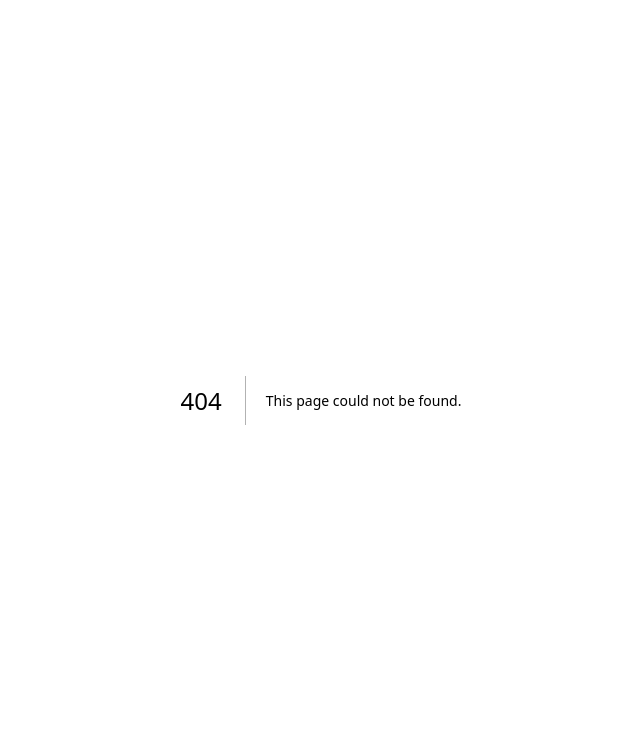
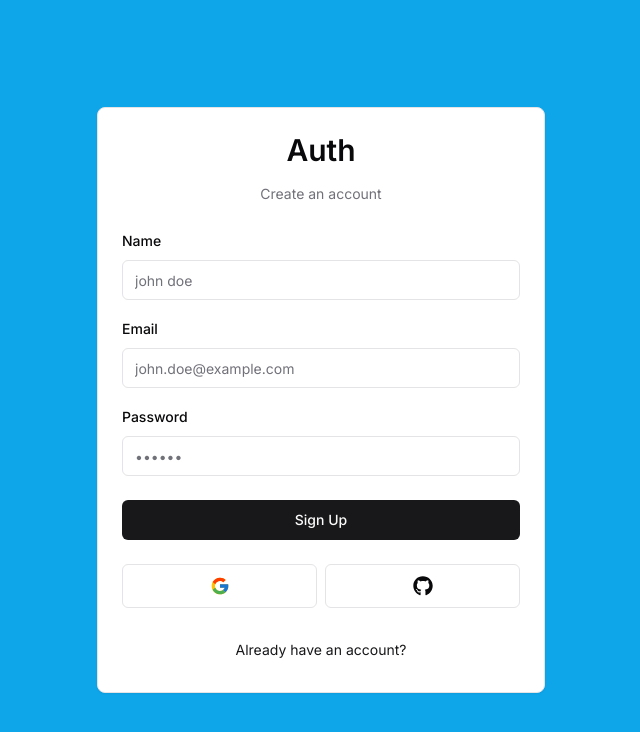
Before and after one commit to indunil-jay/next-auth-v5, a Next.js app: page /auth/register in a window 1280 px wide. Before the commit this address had no page. Shown: the top 732 px of the page, without its empty margins (319-959 px from the left). Built offline with nearby package versions, Linux system fonts and the light colour scheme.

Commit message:
add register form and create mock server-action

```diff
--- /dev/null
+++ b/src/actions/register.ts
@@ -0,0 +1,15 @@
+"use server";
+
+import { RegisterSchema } from "@/schemas";
+import * as z from "zod";
+
+export const register = async (values: z.infer<typeof RegisterSchema>) => {
+  //server-side validation
+  const validatedFields = RegisterSchema.safeParse(values);
+
+  if (!validatedFields.success) {
+    return { error: "Invalid fields!" };
+  }
+
+  return { success: "Email sent" };
+};
--- /dev/null
+++ b/src/app/auth/register/page.tsx
@@ -0,0 +1,7 @@
+import { RegisterForm } from "@/components/auth/register-form";
+
+const RegisterPage = () => {
+  return <RegisterForm />;
+};
+
+export default RegisterPage;
--- /dev/null
+++ b/src/components/auth/register-form.tsx
@@ -0,0 +1,125 @@
+"use client";
+import { useForm } from "react-hook-form";
+import { zodResolver } from "@hookform/resolvers/zod";
+import * as z from "zod";
+import { CardWrapper } from "@/components/card-wrapper";
+import { RegisterSchema } from "@/schemas";
+import {
+  Form,
+  FormControl,
+  FormField,
+  FormItem,
+  FormLabel,
+  FormMessage,
+} from "@/components/ui/form";
+import { Input } from "@/components/ui/input";
+import { Button } from "@/components/ui/button";
+import { FormError } from "@/components/form-error";
+import { FormSuccess } from "@/components/form-success";
+import { useState, useTransition } from "react";
+import { register } from "@/actions/register";
+
+export const RegisterForm = () => {
+  const form = useForm<z.infer<typeof RegisterSchema>>({
+    resolver: zodResolver(RegisterSchema),
+    defaultValues: {
+      email: "",
+      password: "",
+    },
+  });
+
+  const [pending, startTransition] = useTransition();
+
+  //toget server-side responses (simple approach)
+  const [error, setError] = useState<string | undefined>("");
+  const [success, setSuccess] = useState<string | undefined>("");
+
+  const onSubmit = (value: z.infer<typeof RegisterSchema>) => {
+    //clear before next response
+    setError("");
+    setSuccess("");
+
+    //
+    startTransition(() =>
+      register(value).then((data) => {
+        setError(data.error);
+        setSuccess(data.success);
+      })
+    );
+  };
+
+  return (
+    <CardWrapper
+      headerLabel="Create an account"
+      backButtonLabel="Already have an account?"
+      backButtonHref="/auth/login"
+      showSocial
+    >
+      <Form {...form}>
+        <form onSubmit={form.handleSubmit(onSubmit)} className="space-y-6">
+          <div className="space-y-4">
+            <FormField
+              control={form.control}
+              name="name"
+              render={({ field }) => (
+                <FormItem>
+                  <FormLabel>Name</FormLabel>
+                  <FormControl>
+                    <Input
+                      {...field}
+                      placeholder="john doe"
+                      type="text"
+                      disabled={pending}
+                    />
+                  </FormControl>
+                  <FormMessage />
+                </FormItem>
+              )}
+            />
+            <FormField
+              control={form.control}
+              name="email"
+              render={({ field }) => (
+                <FormItem>
+                  <FormLabel>Email</FormLabel>
+                  <FormControl>
+                    <Input
+                      {...field}
+                      placeholder="john.doe@example.com"
+                      type="email"
+                      disabled={pending}
+                    />
+                  </FormControl>
+                  <FormMessage />
+                </FormItem>
+              )}
+            />
+            <FormField
+              control={form.control}
+              name="password"
+              render={({ field }) => (
+                <FormItem>
+                  <FormLabel>Password</FormLabel>
+                  <FormControl>
+                    <Input
+                      {...field}
+                      placeholder="••••••"
+                      type="password"
+                      disabled={pending}
+                    />
+                  </FormControl>
+                  <FormMessage />
+                </FormItem>
+              )}
+            />
+          </div>
+          <FormError message={error} />
+          <FormSuccess message={success} />
+          <Button type="submit" className="w-full" disabled={pending}>
+            Sign Up
+          </Button>
+        </form>
+      </Form>
+    </CardWrapper>
+  );
+};
--- a/src/schemas/index.ts
+++ b/src/schemas/index.ts
@@ -7,3 +7,14 @@
     .email({ message: "invalid email address." }),
   password: z.string().min(1, { message: "password is required." }),
 });
+export const RegisterSchema = z.object({
+  email: z
+    .string()
+    .min(1, { message: "email is required." })
+    .email({ message: "invalid email address." }),
+  password: z
+    .string()
+    .min(1, { message: "password is required." })
+    .min(6, { message: "password must contains atleast 6 characters." }),
+  name: z.string().min(1, { message: "name is required." }),
+});
```
